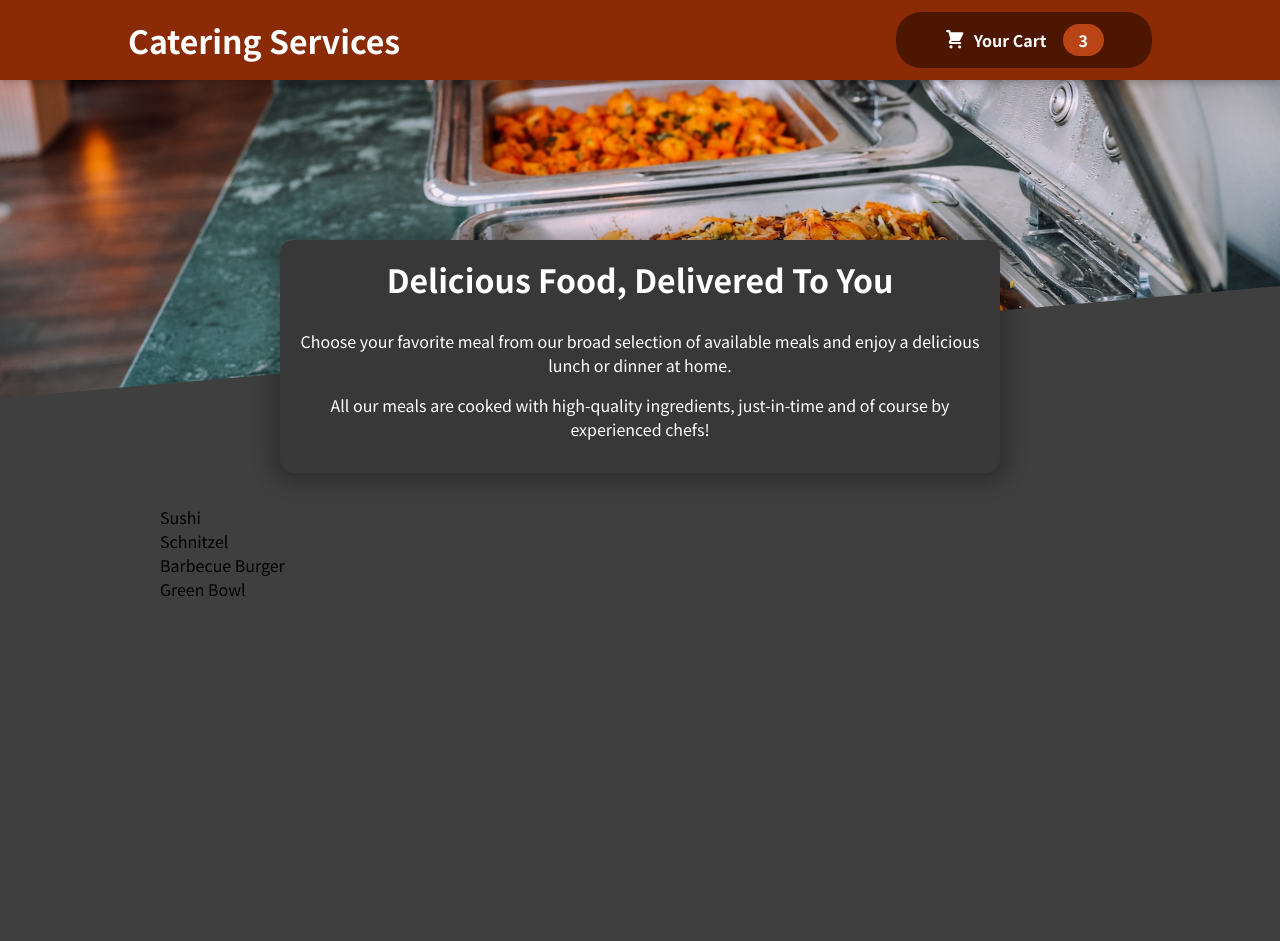
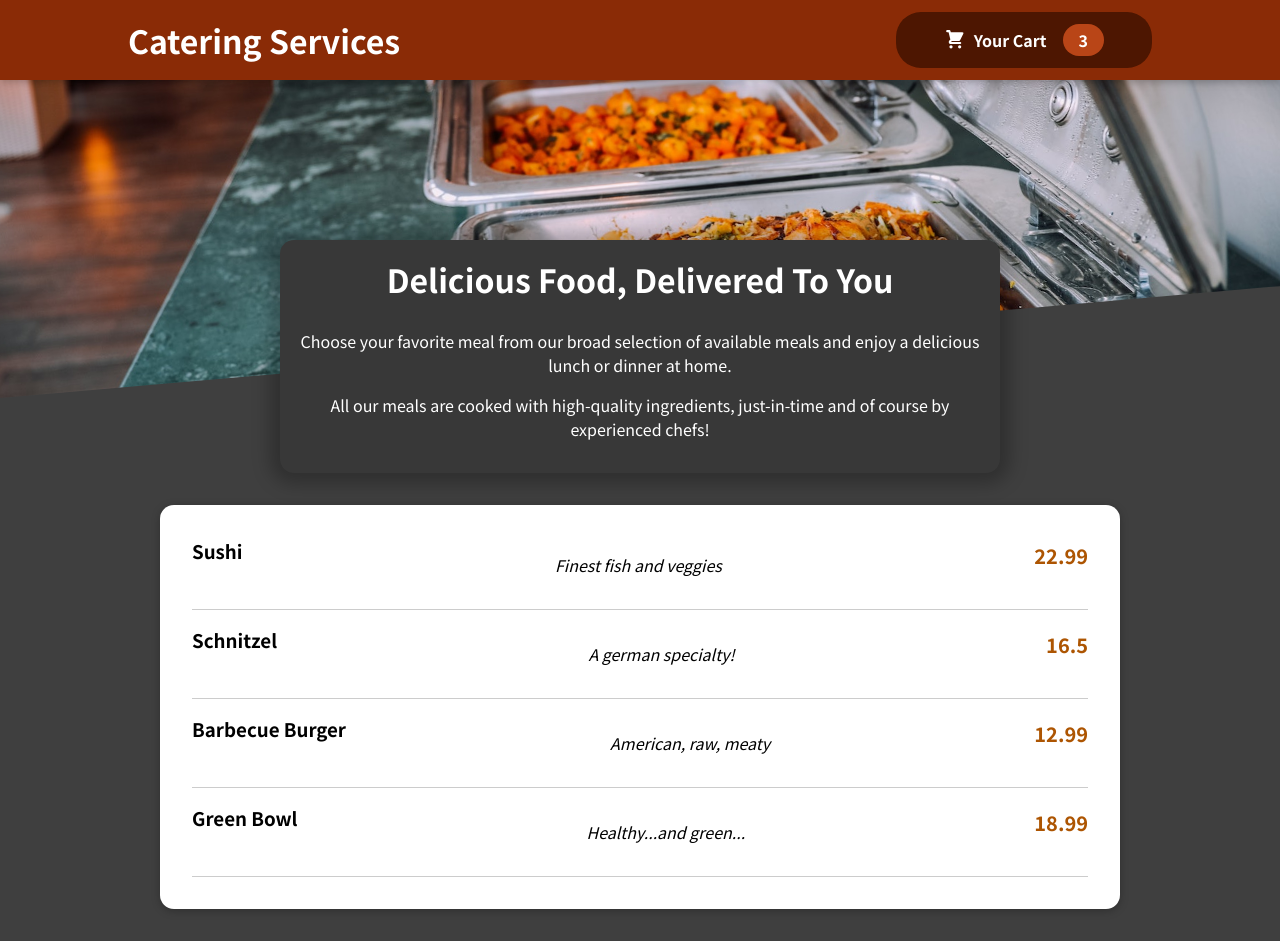
Before and after one commit to tonybejjani/REACT-food-order-app, a React (Create React App) app: page / in a window 1280 px wide. Before the commit the page ends 800 px from the top, so only its background shows below. Built offline with nearby package versions, Linux system fonts and the light colour scheme.

Commit message:
Add Card Wrapper for an enhanced UI to the list of meals.
Display each meal as a seperate component and apply style.

```diff
--- a/src/components/Meals/AvailableMeals.js
+++ b/src/components/Meals/AvailableMeals.js
@@ -1,6 +1,8 @@
 /** @format */
 
 import classes from './AvailableMeals.module.css';
+import Card from '../UI/Card';
+import MealItem from './MealItem';
 
 const DUMMY_MEALS = [
   {
@@ -31,11 +33,20 @@
 
 const AvailableMeals = () => {
   const mealsList = DUMMY_MEALS.map((meal) => {
-    return <li key={meal.id}>{meal.name}</li>;
+    return (
+      <MealItem
+        key={meal.id}
+        name={meal.name}
+        description={meal.description}
+        price={meal.price}
+      />
+    );
   });
   return (
     <section className={classes.meals}>
-      <ul>{mealsList}</ul>
+      <Card>
+        <ul>{mealsList}</ul>
+      </Card>
     </section>
   );
 };
--- /dev/null
+++ b/src/components/Meals/MealItem.js
@@ -0,0 +1,16 @@
+/** @format */
+
+import React from 'react';
+import classes from './MealItem.module.css';
+
+const MealItems = (props) => {
+  return (
+    <li className={classes.meal} key={props.id}>
+      <h3>{props.name}</h3>
+      <p className={classes.description}>{props.description}</p>
+      <p className={classes.price}>{props.price}</p>
+    </li>
+  );
+};
+
+export default MealItems;
--- /dev/null
+++ b/src/components/Meals/MealItem.module.css
@@ -0,0 +1,22 @@
+.meal {
+  display: flex;
+  justify-content: space-between;
+  margin: 1rem;
+  padding-bottom: 1rem;
+  border-bottom: 1px solid #ccc;
+}
+
+.meal h3 {
+  margin: 0 0 0.25rem 0;
+}
+
+.description {
+  font-style: italic;
+}
+
+.price {
+  margin-top: 0.25rem;
+  font-weight: bold;
+  color: #ad5502;
+  font-size: 1.25rem;
+}
--- /dev/null
+++ b/src/components/UI/Card.js
@@ -0,0 +1,10 @@
+/** @format */
+
+import React from 'react';
+import classes from './Card.module.css';
+
+const Card = (props) => {
+  return <div className={classes.card}>{props.children}</div>;
+};
+
+export default Card;
--- /dev/null
+++ b/src/components/UI/Card.module.css
@@ -0,0 +1,6 @@
+.card {
+  padding: 1rem;
+  box-shadow: 0 2px 8px rgba(0, 0, 0, 0.25);
+  border-radius: 14px;
+  background-color: white;
+}
```
